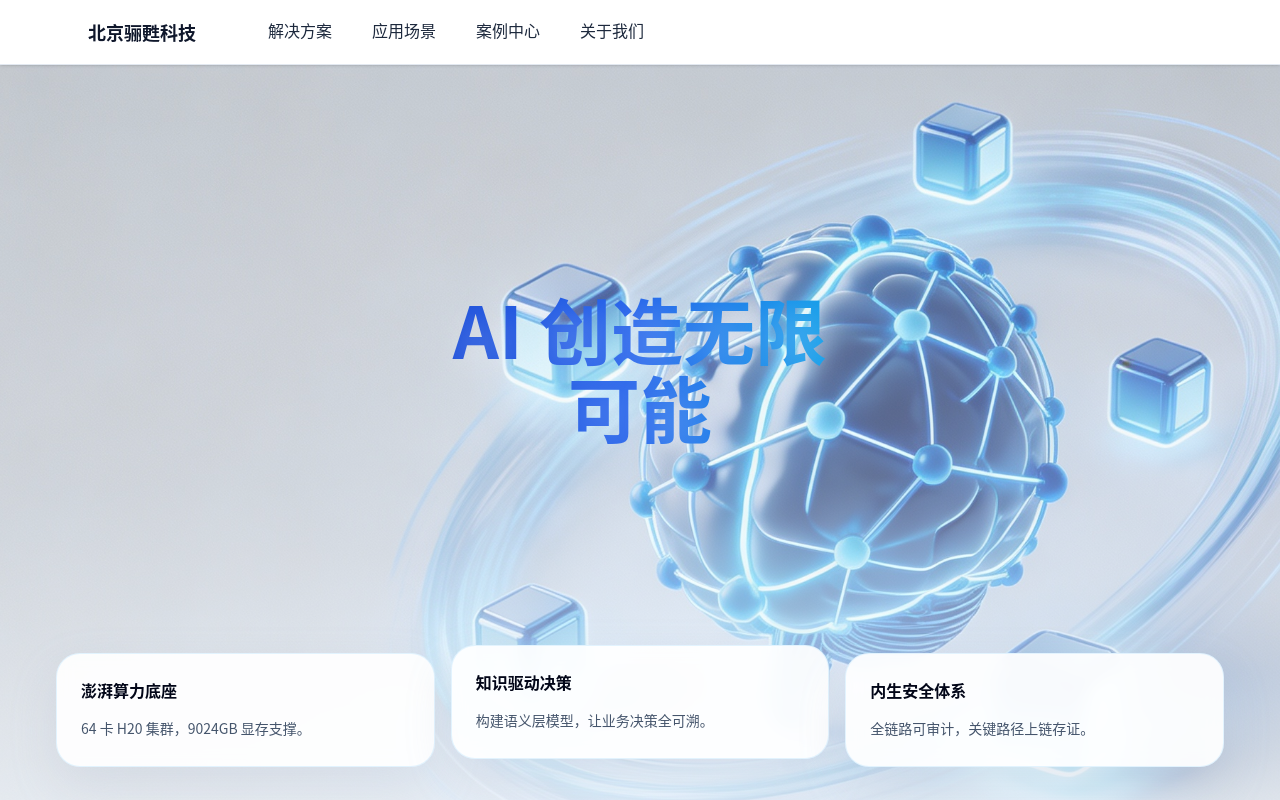
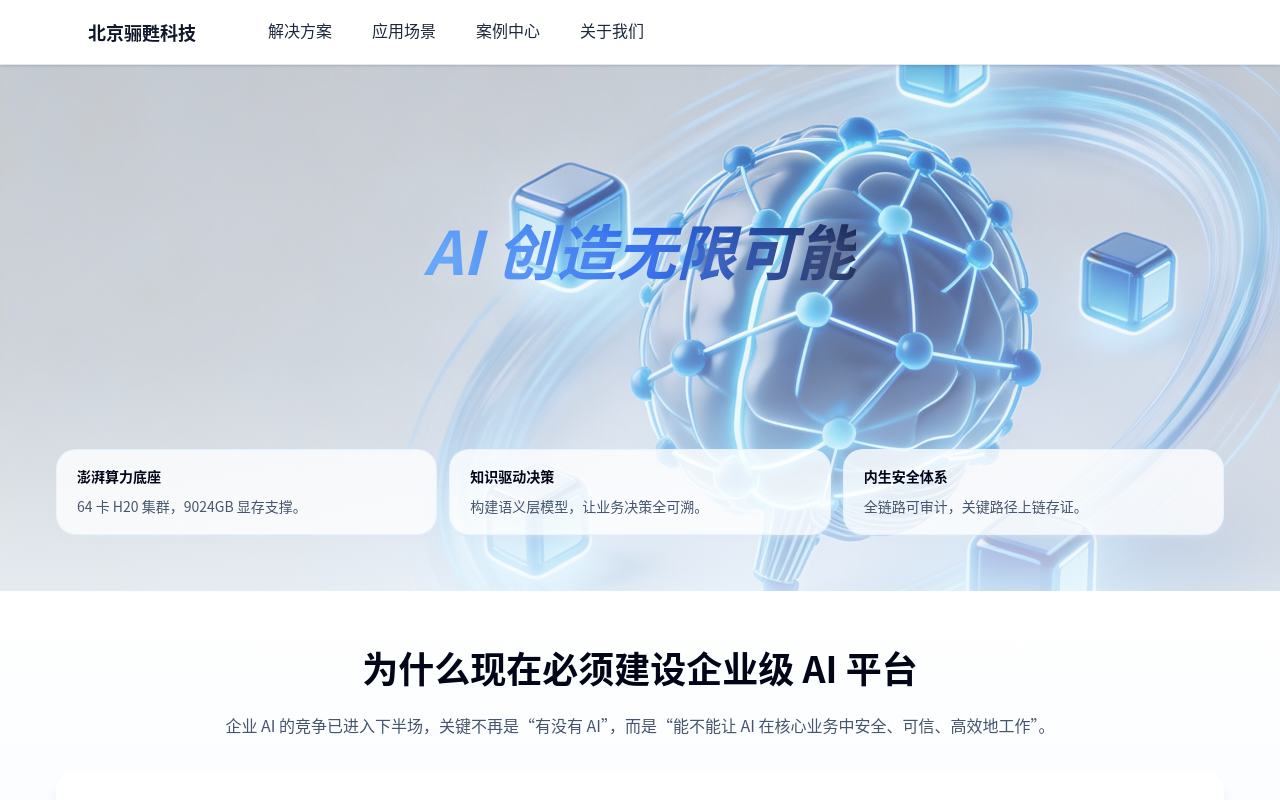
Before and after one commit to Shadowzzh/qidun-lisu, a Next.js app in the folder lisu-official-site/: page / in a window 1280 px wide. Shown: the top 800 px of the page. Built offline with nearby package versions, Linux system fonts and the light colour scheme.

Commit message:
style: 优化首页首屏横幅样式

```diff
--- a/lisu-official-site/src/components/pages/home/hero-band.tsx
+++ b/lisu-official-site/src/components/pages/home/hero-band.tsx
@@ -1,7 +1,6 @@
 "use client";
 
 import { HomeVisual } from "@/components/pages/home/home-visual";
-import { cn } from "@/lib/utils";
 import type { HomeHeroContent } from "@/types/site";
 
 type HeroBandProps = {
@@ -11,7 +10,7 @@ type HeroBandProps = {
 export function HeroBand({ content }: HeroBandProps) {
   return (
     <section id={content.id} aria-labelledby="home-hero-heading" className="relative overflow-hidden bg-[#f5faff]">
-      <div aria-hidden="true" className="absolute inset-0">
+      <div aria-hidden="true" data-testid="hero-backdrop" className="absolute inset-0">
         <div className="hidden h-full w-full md:block">
           <HomeVisual className="h-full w-full" sizes="100vw" slot={content.desktopVisual} />
         </div>
@@ -21,29 +20,28 @@ export function HeroBand({ content }: HeroBandProps) {
         <div className="absolute inset-0 bg-[linear-gradient(180deg,rgba(255,255,255,0.12)_0%,rgba(247,251,255,0.28)_56%,rgba(245,250,255,0.72)_100%)]" />
       </div>
 
-      <div className="relative mx-auto flex min-h-[420px] max-w-[1200px] items-center justify-center px-4 pb-20 pt-16 text-center md:min-h-[620px] md:pb-24 md:pt-20">
+      <div
+        data-testid="hero-stage"
+        className="relative mx-auto flex h-[calc((100dvh-4rem)/2)] max-w-[1200px] items-center justify-center px-4 py-8 text-center md:py-10"
+      >
         <h1
           id="home-hero-heading"
           data-testid="hero-title"
-          className="max-w-[10ch] bg-[linear-gradient(90deg,#1d4ed8_0%,#2563eb_48%,#0ea5e9_100%)] bg-clip-text text-5xl font-semibold leading-[1.08] text-transparent [text-shadow:0_10px_30px_rgba(255,255,255,0.24)] md:text-7xl"
+          className="relative max-w-none whitespace-nowrap italic bg-[linear-gradient(90deg,#60a5fa_0%,#2563eb_52%,#172554_100%)] bg-clip-text text-4xl font-semibold leading-[1.08] text-transparent [text-shadow:0_10px_30px_rgba(255,255,255,0.24)] md:text-5xl lg:text-6xl"
         >
           {content.title}
         </h1>
       </div>
 
-      <div className="relative mx-auto max-w-[1200px] px-4 pb-10 md:-mt-10 md:pb-14">
-        <ul data-testid="hero-metrics-rail" className="grid gap-4 md:grid-cols-3">
-          {content.metrics.map((metric, index) => (
+      <div className="relative mx-auto max-w-[1200px] px-4 pb-10 pt-3 md:pb-14 md:pt-4">
+        <ul data-testid="hero-metrics-rail" className="grid gap-3 md:grid-cols-3">
+          {content.metrics.map((metric) => (
             <li
               key={metric.title}
-              className={cn(
-                "rounded-[24px] border border-sky-100/90 bg-white/92 px-6 py-6 text-left shadow-[0_20px_48px_rgba(148,163,184,0.18)] backdrop-blur-sm",
-                index === 0 && "md:translate-y-2",
-                index === 2 && "md:translate-y-2",
-              )}
+              className="rounded-[20px] border border-sky-100/70 bg-white/78 px-5 py-4 text-left shadow-md shadow-slate-200/35"
             >
-              <p className="text-base font-semibold text-slate-950">{metric.title}</p>
-              <p className="mt-3 text-pretty text-sm leading-7 text-slate-600">{metric.description}</p>
+              <p className="text-sm font-semibold text-slate-950">{metric.title}</p>
+              <p className="mt-2 text-pretty text-sm leading-6 text-slate-600">{metric.description}</p>
             </li>
           ))}
         </ul>
```
Also changed, not shown: 1 other file (tests, documents, lock files or other folders).
